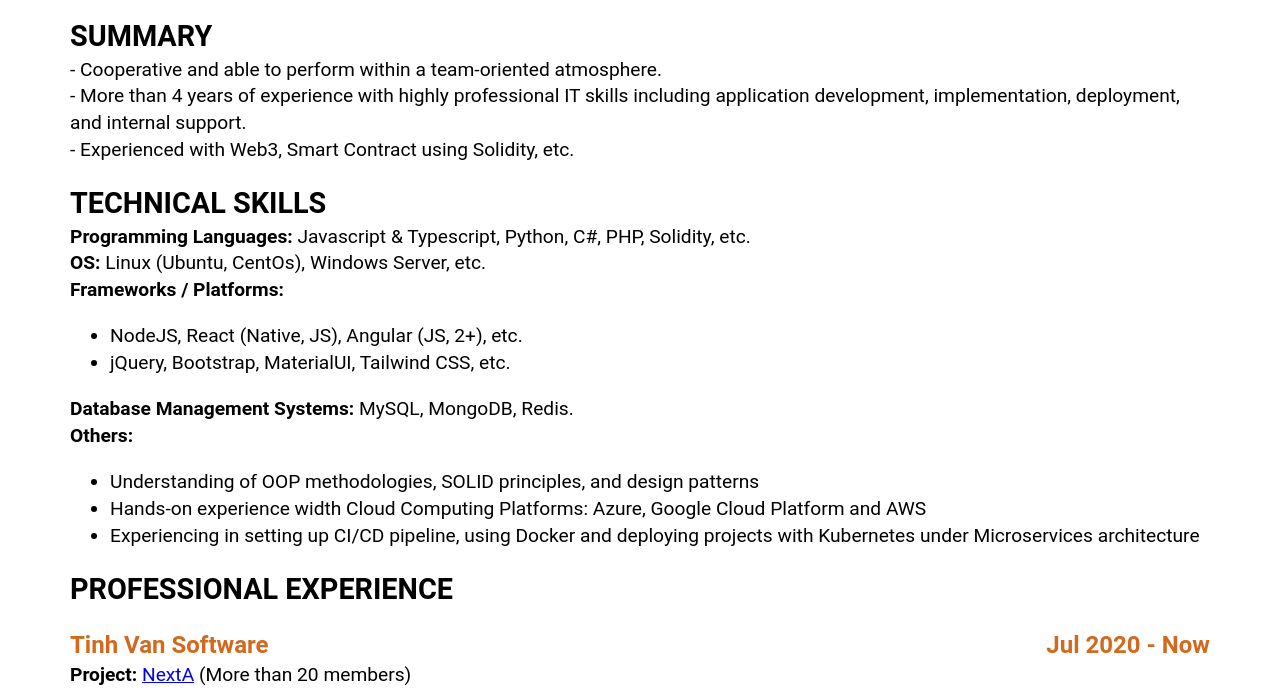
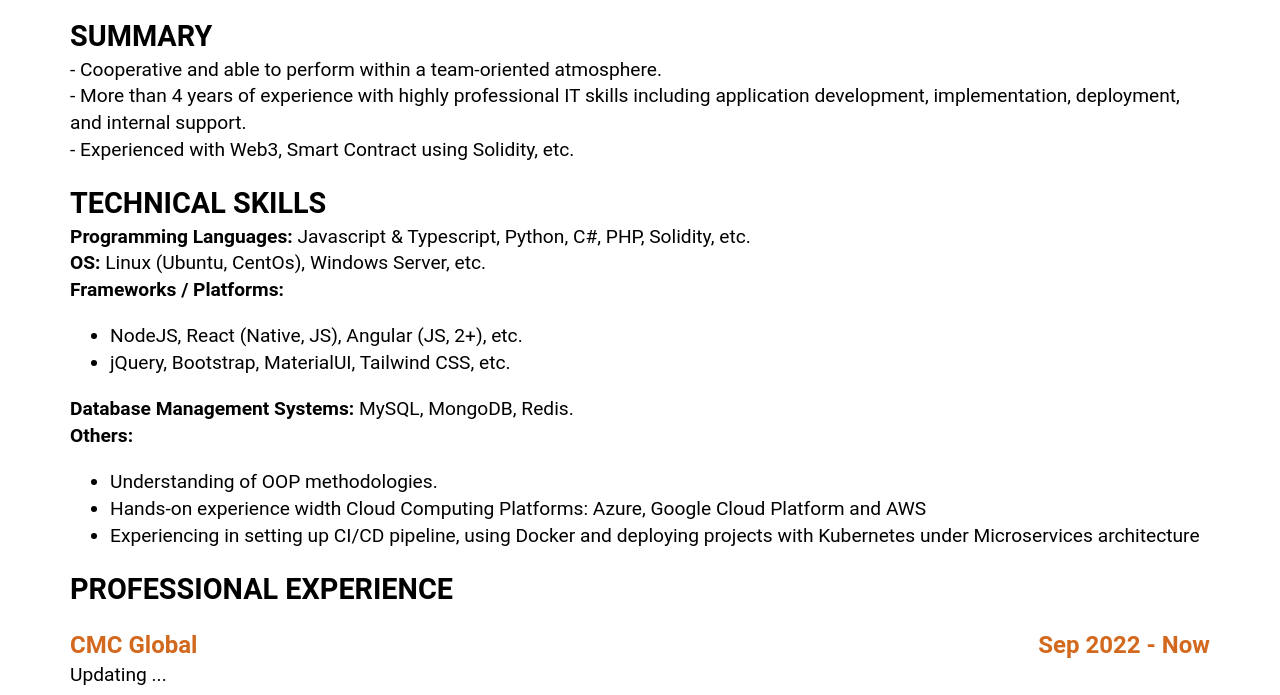
Before and after one commit to TuanMinPay/CV_NGO_VAN_TUAN, a plain HTML site: page index.html in a window 1280 px wide. Shown: the part 105-800 px from the top of the page. Drawn offline with Linux system fonts and the light colour scheme; a web font is replaced by a local one.

Commit message:
update experience

```diff
--- a/index.html
+++ b/index.html
@@ -52,7 +52,7 @@
             <div>
                 <p class="text-bold">Others:</p>
                 <ul>
-                    <li>Understanding of OOP methodologies, SOLID principles, and design patterns</li>
+                    <li>Understanding of OOP methodologies.</li>
                     <li>Hands-on experience width Cloud Computing Platforms: Azure, Google Cloud Platform and AWS</li>
                     <li>Experiencing in setting up CI/CD pipeline, using Docker and deploying projects with Kubernetes under Microservices architecture</li>
                 </ul>
@@ -64,10 +64,21 @@
         <div class="experience-content">
             <div class="text-bold og-info">
                 <span>
+                    CMC Global
+                </span>
+                <span>
+                    Sep 2022 - Now
+                </span>
+            </div>
+            <div>
+                Updating ...
+            </div>
+            <div class="text-bold og-info">
+                <span>
                     Tinh Van Software
                 </span>
                 <span>
-                    Jul 2020 - Now
+                    Jul 2020 - Aug 2022
                 </span>
             </div>
             <div>
```
